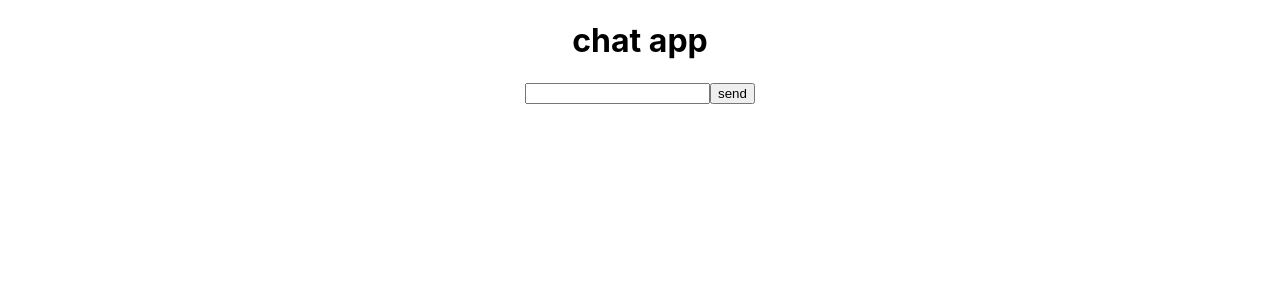
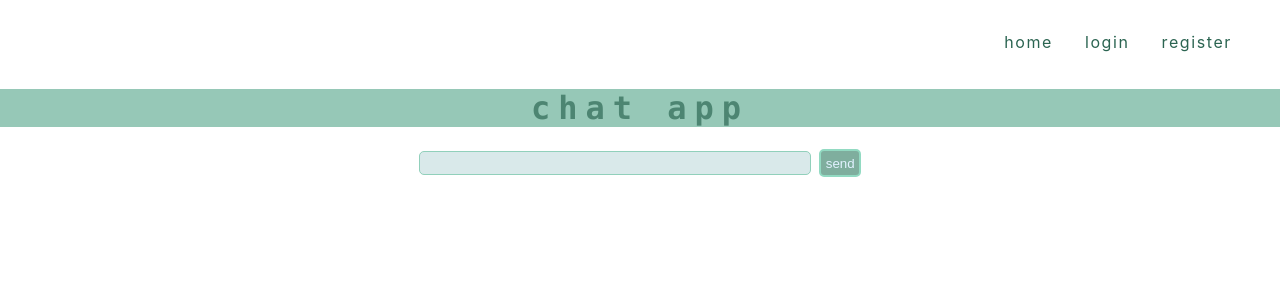
Before and after one commit to lopponming/chat-app, a React (Create React App) app: page / in a window 1280 px wide. Shown: the top 300 px of the page. Built offline with nearby package versions, Linux system fonts and the light colour scheme.

Commit message:
(task 4) styling in progress

```diff
--- a/package.json
+++ b/package.json
@@ -8,6 +8,8 @@
     "@testing-library/user-event": "^13.5.0",
     "react": "^18.2.0",
     "react-dom": "^18.2.0",
+    "react-router": "^5.2.0",
+    "react-router-dom": "^5.2.0",
     "react-scripts": "5.0.1",
     "web-vitals": "^2.1.4"
   },
--- a/src/App.css
+++ b/src/App.css
@@ -14,7 +14,7 @@
 }
 
 .App-header {
-  background-color: #282c34;
+  background-color: #6078a8;
   min-height: 100vh;
   display: flex;
   flex-direction: column;
@@ -36,3 +36,33 @@
     transform: rotate(360deg);
   }
 }
+
+.app h1 {
+  color: #4d8572;
+  font-family: source-code-pro, Menlo, Monaco, Consolas, 'Courier New', monospace;
+  background-color: #96c8b7;
+  letter-spacing: 0.5rem;
+}
+
+.app form {
+  display: flex;
+  justify-content: center;
+  align-items: center;
+  gap: 0.5rem;
+}
+
+.app input {
+  min-width: 30vw;
+  border: 1.5px solid #91d0bb;
+  border-radius: 5px;
+  padding: 0.2rem;
+  background-color: #d9e9ea;
+}
+
+.app button {
+  background-color: #7fae9e;
+  color: #e2f2ff;
+  border: 2px solid #92dac2;
+  border-radius: 5px;
+  padding: 0.3rem;
+}
--- /dev/null
+++ b/src/components/Login.js
@@ -0,0 +1,13 @@
+import React from 'react';
+
+class Login extends React.Component {
+    render() {
+        return (
+            <div>
+                <h1>login</h1>
+            </div>
+        );
+    }
+}
+
+export default Login;
--- /dev/null
+++ b/src/components/Register.js
@@ -0,0 +1,13 @@
+import React from 'react';
+
+class Register extends React.Component {
+    render() {
+        return (
+            <div>
+                <h1>register</h1>
+            </div>
+        );
+    }
+}
+
+export default Register;
--- a/src/index.css
+++ b/src/index.css
@@ -11,3 +11,26 @@ code {
   font-family: source-code-pro, Menlo, Monaco, Consolas, 'Courier New',
     monospace;
 }
+
+.main-nav {
+  text-align: right;
+  margin: 1rem;
+  padding: 0 1rem;
+}
+
+a {
+  text-decoration: none;
+  color: #2b6451;
+  letter-spacing: 0.1rem;
+}
+
+a:hover {
+  color: #1f4639;
+  /* text-decoration: underline; */
+  background-color: #95bfb0;
+}
+
+.main-nav a {
+  display: inline-block;
+  padding: 1rem 1rem;
+}
--- a/src/index.js
+++ b/src/index.js
@@ -3,13 +3,33 @@ import ReactDOM from 'react-dom/client';
 import './index.css';
 import App from './App';
 import reportWebVitals from './reportWebVitals';
+import Login from './components/Login';
+import Register from './components/Register';
+import { BrowserRouter as Router, Route, Link, Switch } from 'react-router-dom';
+
+class AppRouter extends React.Component {
+  render() {
+    return (
+        <Router>
+          <div className="app">
+            <nav className="main-nav">
+              <Link to="/">home</Link>
+              <Link to="/login">login</Link>
+              <Link to="/register">register</Link>
+            </nav>
+            <Switch>
+              <Route exact path="/" component={App} />
+              <Route path="/login" component={Login} />
+              <Route path="/register" component={Register} />
+            </Switch>
+          </div>
+        </Router>
+    );
+  }
+}
 
 const root = ReactDOM.createRoot(document.getElementById('root'));
-root.render(
-  <React.StrictMode>
-    <App />
-  </React.StrictMode>
-);
+root.render(<AppRouter />);
 
 // If you want to start measuring performance in your app, pass a function
 // to log results (for example: reportWebVitals(console.log))
```
Also changed, not shown: 1 other file (tests, documents, lock files or other folders).
